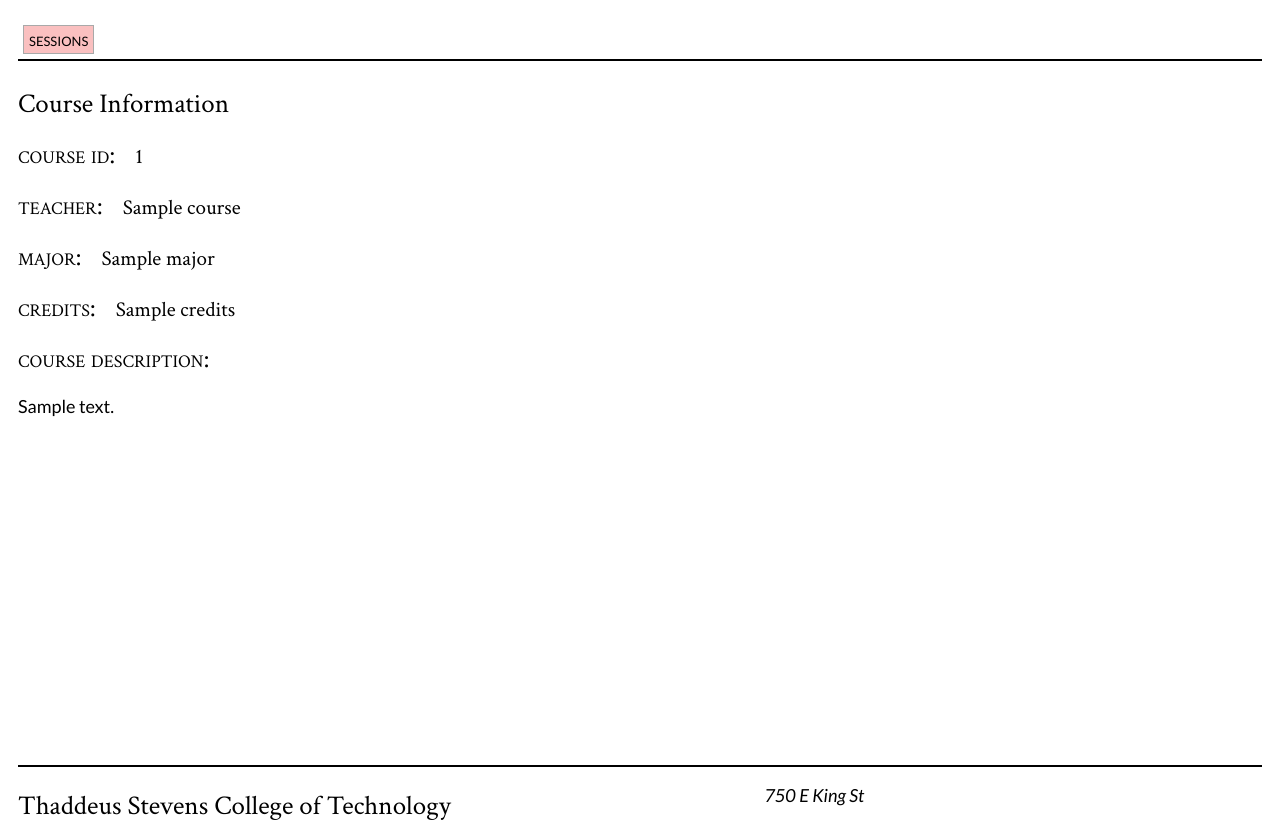
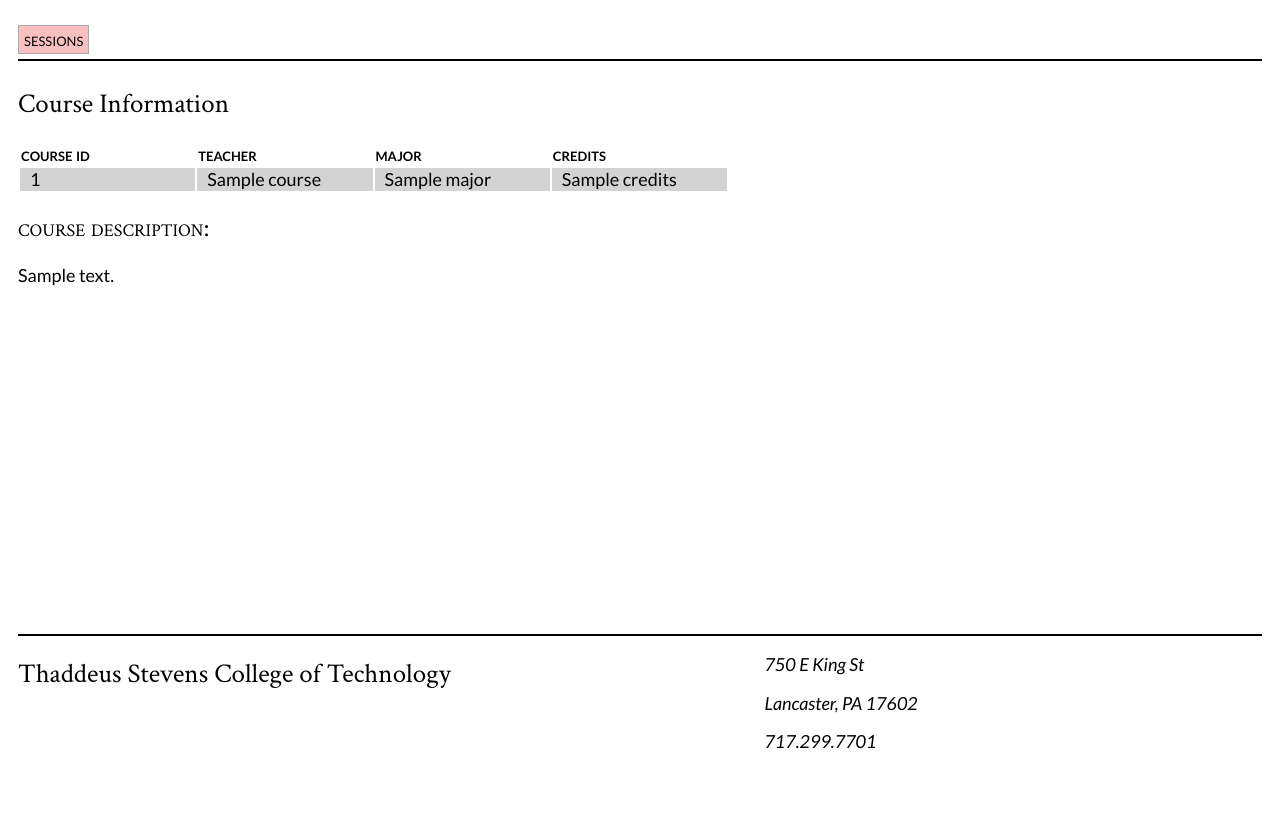
Before and after one commit to ts-cset/tsct-portal, a Flask app: page /course/1/view in a window 1280 px wide. Shown: the part 213-1035 px from the top of the page. After the commit the page ends 962 px from the top, so only its background shows below. Run offline with Flask 2, Linux system fonts and the light colour scheme; the visitor is signed in with stand-in values (Sample User, id 1); a database or web service that is not in the repository returns one stand-in record (values such as "Sample title"); some libraries are stand-ins or nearby versions.

Commit message:
REMOVED UNUSED CSS - COUSE VIEW INFO DATATABLE
removed som unused css, cleaned up the single course view by using another table

```diff
--- a/portal/static/styles.css
+++ b/portal/static/styles.css
@@ -289,7 +289,7 @@ aside {
   font-variant: small-caps;
   border: 1px solid darkgrey;
   padding: 3px 5px 3px 5px;
-  margin: 5px 5px 5px 5px;
+  margin: 5px 10px 5px 0px;
 }
 
 .session-add-button {
@@ -300,16 +300,6 @@ aside {
   margin: 10px 0 20px 0;
 }
 
-
-.about-course-form {
-  width: 100%;
-  background-color: lightgrey;
-  padding: 0;
-  margin: 0;
-  border: none;
-  justify-content: center;
-
-}
 .course-button {
   background-color: #fac0c0;
   border: 1px solid black;
--- a/portal/templates/layouts/courses/view_course.html
+++ b/portal/templates/layouts/courses/view_course.html
@@ -14,12 +14,22 @@
 
 <article class="course">
 <h2>Course Information</h2>
-
-<h3><span class="course-view">course id:</span>{{ course['course_id']}}</h3>
-<h3><span class="course-view">teacher:</span>{{ course['teacher_name']}}</h3>
-<h3><span class="course-view">major:</span>{{ course['major'] }}</h3>
-<h3><span class="course-view">credits:</span>{{ course['credits']}}</h3>
-
+<table>
+  <tbody>
+    <tr>
+      <th class="th3">course id</th>
+      <th class="th3">teacher</th>
+      <th class="th3">major</th>
+      <th class="th3">credits</th>
+    </tr>
+    <tr>
+      <td class="session-table">{{ course['course_id']}}</td>
+      <td class="session-table">{{ course['teacher_name']}}</td>
+      <td class="session-table">{{ course['major'] }}</td>
+      <td class="session-table">{{ course['credits']}}</td>
+    </tr>
+    </tbody>
+  </table>
 <section class="course-description">
 
   <h3><span class="course-view">course description:</span></h3>
--- a/portal/templates/layouts/index.html
+++ b/portal/templates/layouts/index.html
@@ -3,7 +3,7 @@
 {% block title %}TSCT Portal{% endblock %}
 
 {% block content %}
-  <form method="post">
+  <form class="teacher_home_form" method="post">
     <label for="email">Email
       <input type="email" name="email" />
     </label>
```
